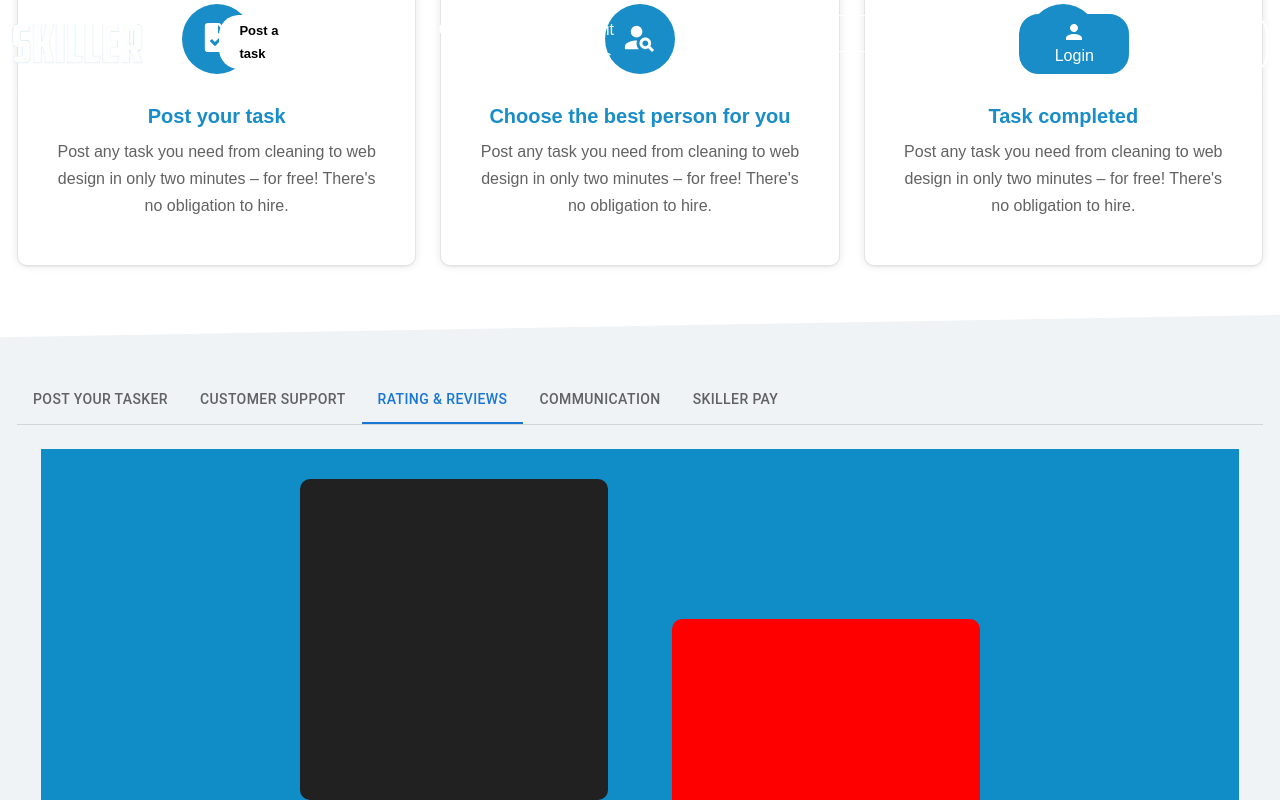
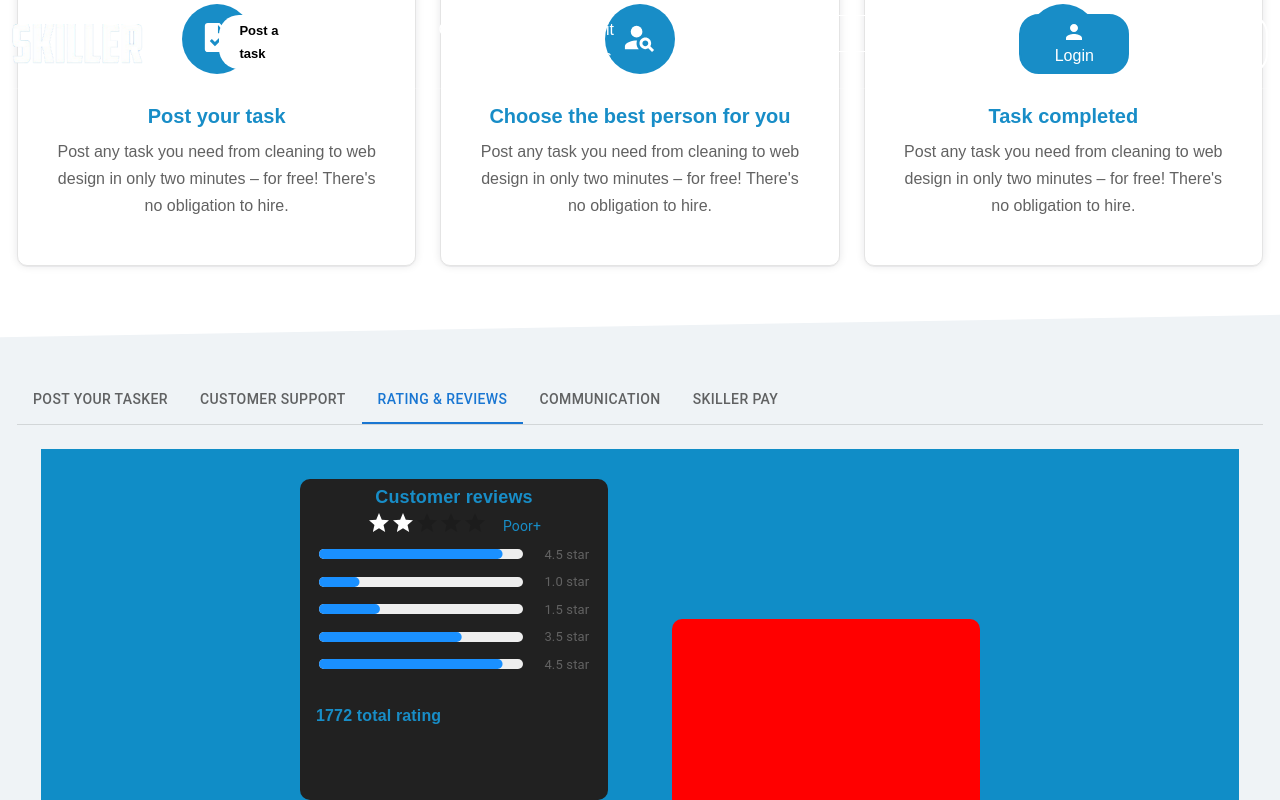
Before and after one commit to HimanshuSuratiya/SkillerWebnMob, a React (Create React App) app: page /how-it-works in a window 1280 px wide. Both pictures are taken after a click on the tab "RATING & REVIEWS". Shown: the part 741-1541 px from the top of the page. Built offline with nearby package versions, Linux system fonts and the light colour scheme.

Commit message:
Left rating review done

```diff
--- a/src/Components/Howitworks/Howitwork.js
+++ b/src/Components/Howitworks/Howitwork.js
@@ -17,6 +17,10 @@ import Typography from '@mui/material/Typography';
 import Box from '@mui/material/Box';
 import ArrowRightAltIcon from '@mui/icons-material/ArrowRightAlt';
 import EmailIcon from '@mui/icons-material/Email';
+import Rating from '@mui/material/Rating';
+import StarIcon from '@mui/icons-material/Star';
+import LinearProgress, { linearProgressClasses } from '@mui/material/LinearProgress';
+import { styled } from '@mui/material/styles';
 
 function TabPanel(props) {
     const { children, value, index, ...other } = props;
@@ -50,8 +54,39 @@ function a11yProps(index) {
     };
 }
 
+const labels = {
+    0.5: 'Useless',
+    1: 'Useless+',
+    1.5: 'Poor',
+    2: 'Poor+',
+    2.5: 'Ok',
+    3: 'Ok+',
+    3.5: 'Good',
+    4: 'Good+',
+    4.5: 'Excellent',
+    5: 'Excellent+',
+};
+
+function getLabelText(value) {
+    return `${value} Star${value !== 1 ? 's' : ''}, ${labels[value]}`;
+}
+
+const BorderLinearProgress = styled(LinearProgress)(({ theme }) => ({
+    height: 10,
+    borderRadius: 5,
+    [`&.${linearProgressClasses.colorPrimary}`]: {
+        backgroundColor: theme.palette.grey[theme.palette.mode === 'light' ? 200 : 800],
+    },
+    [`& .${linearProgressClasses.bar}`]: {
+        borderRadius: 5,
+        backgroundColor: theme.palette.mode === 'light' ? '#1a90ff' : '#308fe8',
+    },
+}));
+
 const Howitwork = () => {
     const [value, setValue] = React.useState(0);
+    const [starValue, setStarValue] = React.useState(2);
+    const [hover, setHover] = React.useState(-1);
 
     const handleChange = (event, newValue) => {
         setValue(newValue);
@@ -244,7 +279,61 @@ const Howitwork = () => {
                                         <div className='container rating-and-reviews'>
                                             <div className='row rating-and-reviews-inner'>
                                                 <div className='col-md-6 first-box'>
-                                                    <div className='first-main'>
+                                                    <div className='first-main p-2'>
+                                                        <div style={{ width: '100%' }}>
+                                                            <h4 className='p-0 m-0 d-flex justify-content-center'>Customer reviews</h4>
+                                                            <Box
+                                                                sx={{
+                                                                    width: '100%',
+                                                                    display: 'flex',
+                                                                    fontSize: '14px',
+                                                                    alignItems: 'center',
+                                                                    color: '#188dc7',
+                                                                    justifyContent: 'center',
+                                                                }}
+                                                            >
+                                                                <Rating
+                                                                    name="hover-feedback"
+                                                                    value={starValue}
+                                                                    precision={0.5}
+                                                                    style={{ color: '#fff' }}
+                                                                    getLabelText={getLabelText}
+                                                                    onChange={(event, newValue) => {
+                                                                        setStarValue(newValue);
+                                                                    }}
+                                                                    onChangeActive={(event, newHover) => {
+                                                                        setHover(newHover);
+                                                                    }}
+                                                                    emptyIcon={<StarIcon style={{ opacity: 0.55 }} fontSize="inherit" />}
+                                                                />
+                                                                {value !== null && (
+                                                                    <Box sx={{ ml: 2 }}>{labels[hover !== -1 ? hover : value]}</Box>
+                                                                )}
+                                                            </Box>
+                                                            <Box>
+                                                                <div className='mb-2 d-flex justify-content-around align-items-center w-100'>
+                                                                    <BorderLinearProgress style={{ width: '70%' }} variant="determinate" value={90} />
+                                                                    <p className='p-0 m-0' style={{ fontSize: '13px' }}>4.5 star</p>
+                                                                </div>
+                                                                <div className='mb-2 d-flex justify-content-around align-items-center w-100'>
+                                                                    <BorderLinearProgress style={{ width: '70%' }} variant="determinate" value={20} />
+                                                                    <p className='p-0 m-0' style={{ fontSize: '13px' }}>1.0 star</p>
+                                                                </div>
+                                                                <div className='mb-2 d-flex justify-content-around align-items-center w-100'>
+                                                                    <BorderLinearProgress style={{ width: '70%' }} variant="determinate" value={30} />
+                                                                    <p className='p-0 m-0' style={{ fontSize: '13px' }}>1.5 star</p>
+                                                                </div>
+                                                                <div className='mb-2 d-flex justify-content-around align-items-center w-100'>
+                                                                    <BorderLinearProgress style={{ width: '70%' }} variant="determinate" value={70} />
+                                                                    <p className='p-0 m-0' style={{ fontSize: '13px' }}>3.5 star</p>
+                                                                </div>
+                                                                <div className='mb-2 d-flex justify-content-around align-items-center w-100'>
+                                                                    <BorderLinearProgress style={{ width: '70%' }} variant="determinate" value={90} />
+                                                                    <p className='p-0 m-0' style={{ fontSize: '13px' }}>4.5 star</p>
+                                                                </div>
+                                                            </Box>
+                                                            <h5 className='mt-4 p-2'>1772 total rating</h5>
+                                                        </div>
                                                     </div>
                                                 </div>
                                                 <div className='col-md-6 second-box'>
```
